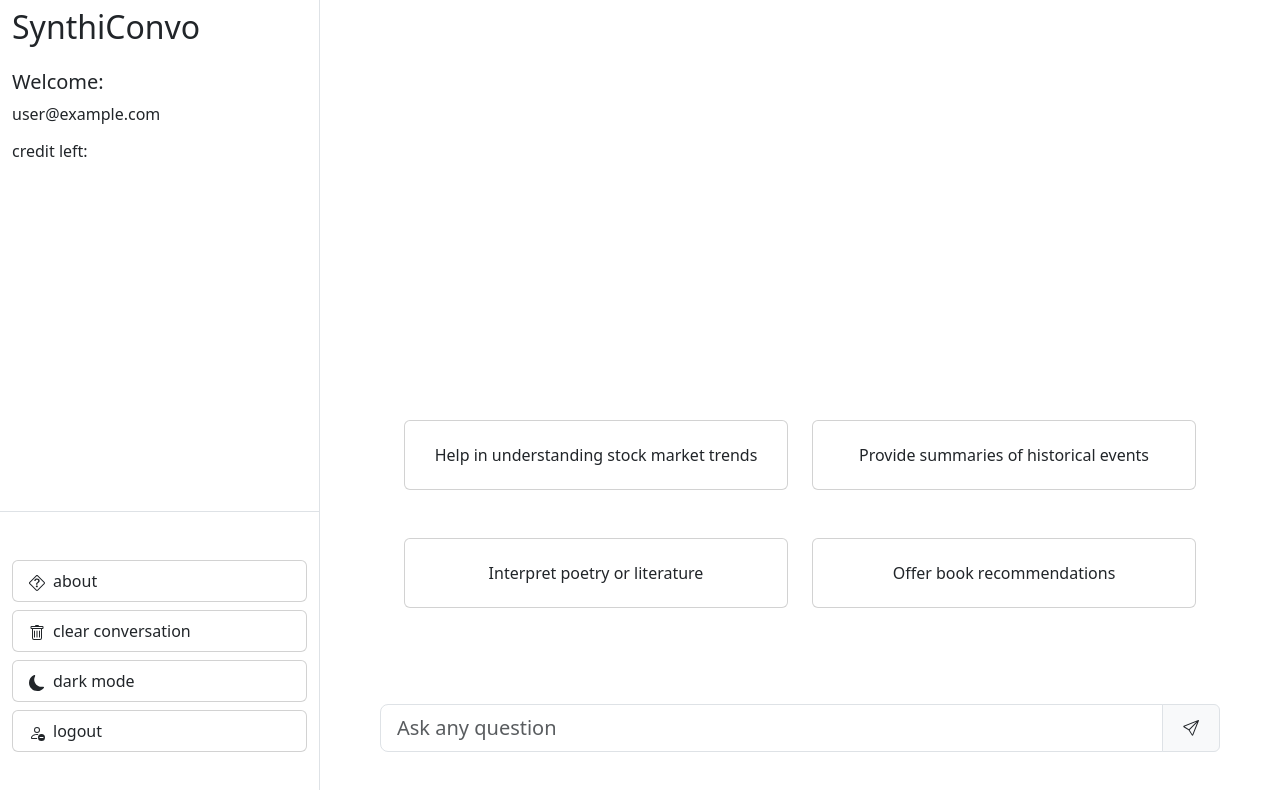
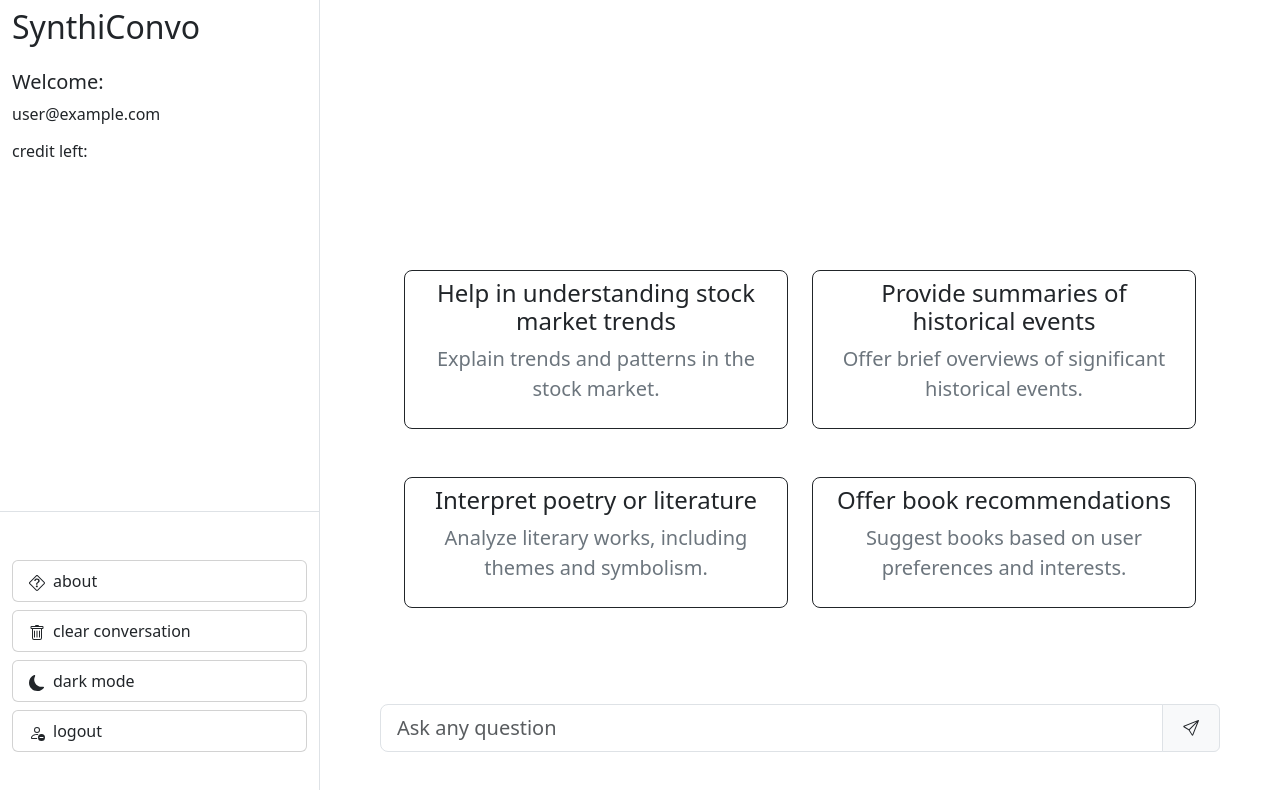
Before and after one commit to ulevi92/SynthiConvo, a React (Vite) app: page / in a window 1280 px wide. Shown: the top 790 px of the page. Built offline with nearby package versions, Linux system fonts and the light colour scheme; no server answers; sample sign-in values are in the browser's storage.

Commit message:
fixed/ ChatCard style and added description

```diff
--- a/src/components/chat/tasks/ChatCard.tsx
+++ b/src/components/chat/tasks/ChatCard.tsx
@@ -1,23 +1,20 @@
 import { FC, MouseEvent, MouseEventHandler } from "react";
 import { useAppDispatch, useAppSelector } from "../../../redux/reduxHooks";
-import { Card, Col } from "react-bootstrap";
+import { Button, Card, Col } from "react-bootstrap";
 import {
   addUserQuestion,
   askBot,
-  updateUserLog,
 } from "../../../redux/features/userData/userDataSlice";
 
 interface Props {
   content: string;
+  description: string;
 }
 
-const ChatCard: FC<Props> = ({ content }) => {
+const ChatCard: FC<Props> = ({ content, description }) => {
   const darkMode = useAppSelector((state) => state.global.darkMode);
+  const credit = useAppSelector((state) => state.userData.chat.credit);
   const dispatch = useAppDispatch();
-
-  const cardClassName = darkMode
-    ? "h-100 btn btn-outline-light"
-    : "h-100 btn btn-outline-dark";
 
   const handleCardClick = (e: MouseEvent<HTMLButtonElement>) => {
     const text = e.currentTarget.innerText;
@@ -29,11 +26,16 @@ const ChatCard: FC<Props> = ({ content }) => {
 
   return (
     <Col xs={12} sm={12} md={6} className='mb-5'>
-      <Card className={cardClassName} onClick={handleCardClick}>
-        <Card.Body className='h-100 d-flex align-items-center justify-content-center'>
-          {content}
-        </Card.Body>
-      </Card>
+      <Button
+        disabled={credit === 0}
+        variant={darkMode ? "outline-light" : "outline-dark"}
+        className='w-100 h-100'
+        size='lg'
+        onClick={handleCardClick}
+      >
+        <h4>{content}</h4>
+        <p className='text-secondary'>{description}</p>
+      </Button>
     </Col>
   );
 };
--- a/src/components/chat/tasks/ChatTasks.tsx
+++ b/src/components/chat/tasks/ChatTasks.tsx
@@ -21,7 +21,13 @@ const ChatTasks = () => {
     });
 
     return RandomTasks.map((task) => {
-      return <ChatCard key={task.index} content={task.content} />;
+      return (
+        <ChatCard
+          key={task.index}
+          content={task.content}
+          description={task.description}
+        />
+      );
     });
   }, [history, aiTasks]);
 
```
